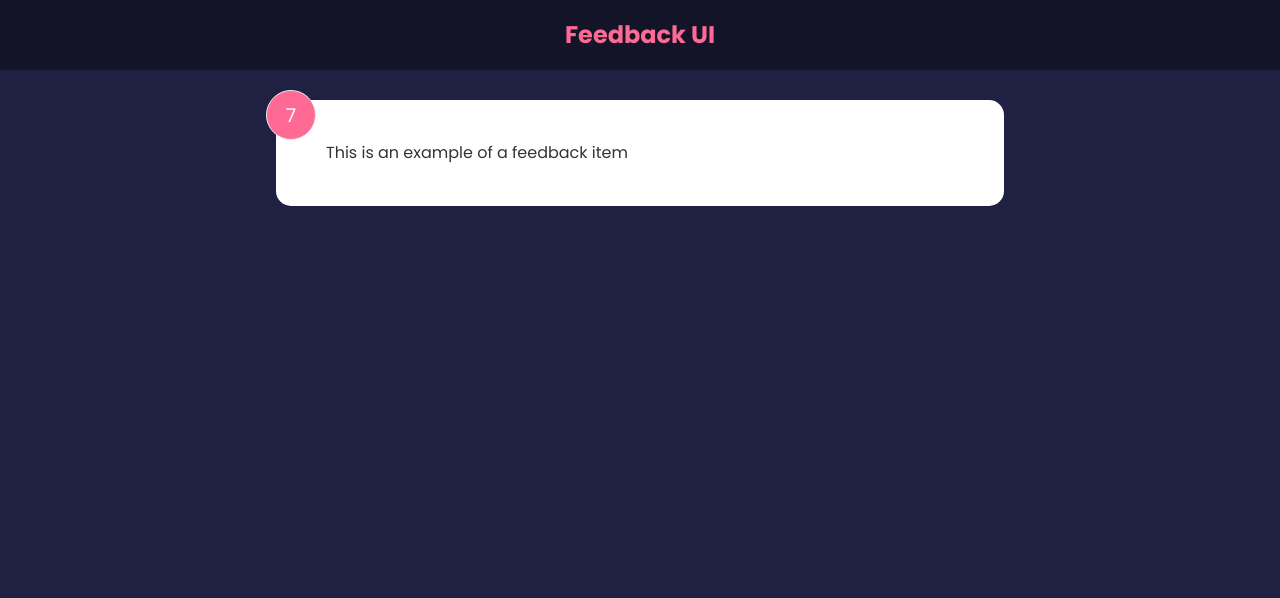
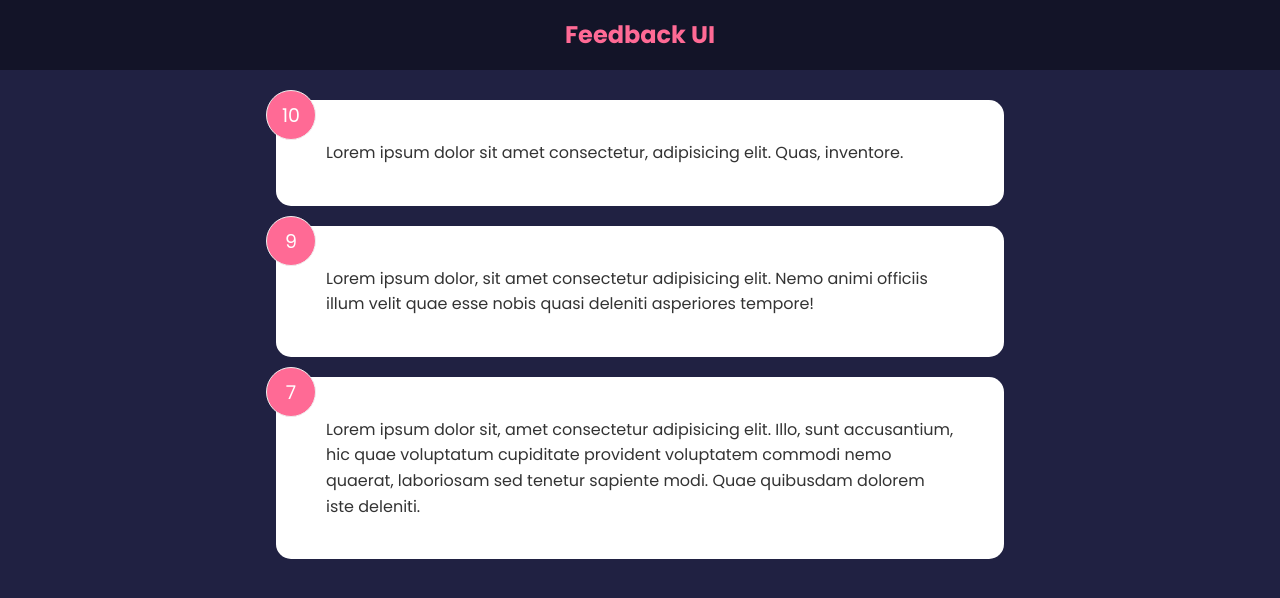
Before and after one commit to razvanr91/feedback-app, a React (Create React App) app: page / in a window 1280 px wide. Shown: the top 598 px of the page. Built offline with nearby package versions, Linux system fonts and the light colour scheme.

Commit message:
Create feedback list and data

```diff
--- a/public/index.html
+++ b/public/index.html
@@ -5,10 +5,7 @@
 		<link rel="icon" href="%PUBLIC_URL%/favicon.ico" />
 		<meta name="viewport" content="width=device-width, initial-scale=1" />
 		<meta name="theme-color" content="#000000" />
-    <meta
-      name="description"
-      content="Web site created using create-react-app"
-    />
+		<meta name="description" content="Web site created using create-react-app" />
 		<link rel="apple-touch-icon" href="%PUBLIC_URL%/logo192.png" />
 		<!--
       manifest.json provides metadata used when your web app is installed on a
--- a/src/App.js
+++ b/src/App.js
@@ -1,13 +1,15 @@
-import React from "react";
-import FeedbackItem from "./components/FeedbackItem";
+import React, { useState } from "react";
+import FeedbackList from "./components/FeedbackList";
 import Header from "./components/Header";
+import FeedbackData from "./data/FeedbackData";
 
 const App = () => {
+    const [feedback, setFeedback] = useState(FeedbackData);
     return (
         <>
             <Header />
             <div className="container">
-                <FeedbackItem />
+                <FeedbackList feedback={feedback} />
             </div>
         </>
     )
--- a/src/components/FeedbackItem.jsx
+++ b/src/components/FeedbackItem.jsx
@@ -1,13 +1,10 @@
-import React, { useState } from 'react'
 
-function FeedbackItem() {
-    const [rating, setRating] = useState(7);
-    const [text, setText] = useState("This is an example of a feedback item");
+function FeedbackItem({item}) {
 
   return (
     <div className='card'>
-        <div className="num-display">{rating}</div>
-        <div className="text-display">{text}</div>
+        <div className="num-display">{item.rating}</div>
+        <div className="text-display">{item.text}</div>
     </div>
   )
 }
--- /dev/null
+++ b/src/components/FeedbackList.jsx
@@ -0,0 +1,20 @@
+import React from 'react'
+import FeedbackItem from "./FeedbackItem";
+
+function FeedbackList({feedback}) {
+    if(!feedback || feedback.length === 0) {
+        return <p>No feedback yet...</p>
+    }
+
+    return (
+    <div className='feedback-list'>
+        {feedback.map(item => (
+           <div>
+               <FeedbackItem key={item.id} item={item} />
+           </div>
+        ))}
+    </div>
+  )
+}
+
+export default FeedbackList
--- /dev/null
+++ b/src/data/FeedbackData.js
@@ -0,0 +1,19 @@
+const FeedbackData = [
+    {
+        id: 1,
+        rating: 10,
+        text: "Lorem ipsum dolor sit amet consectetur, adipisicing elit. Quas, inventore."
+    },
+    {
+        id: 2,
+        rating: 9,
+        text: "Lorem ipsum dolor, sit amet consectetur adipisicing elit. Nemo animi officiis illum velit quae esse nobis quasi deleniti asperiores tempore!"
+    },
+    {
+        id: 3,
+        rating: 7,
+        text: "Lorem ipsum dolor sit, amet consectetur adipisicing elit. Illo, sunt accusantium, hic quae voluptatum cupiditate provident voluptatem commodi nemo quaerat, laboriosam sed tenetur sapiente modi. Quae quibusdam dolorem iste deleniti."
+    }
+];
+
+export default FeedbackData;
```
Lines whose indentation alone changed are shown as unchanged.
